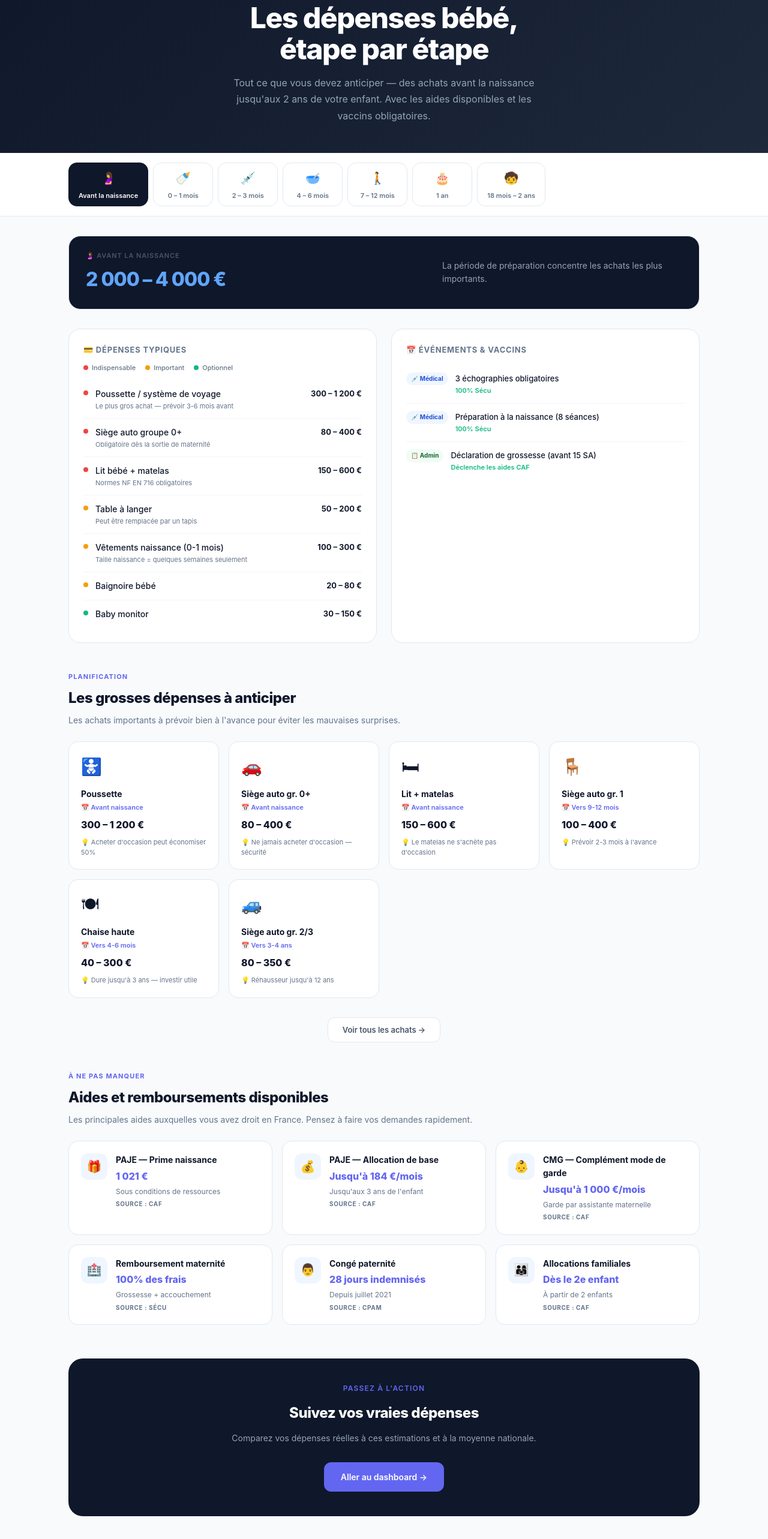
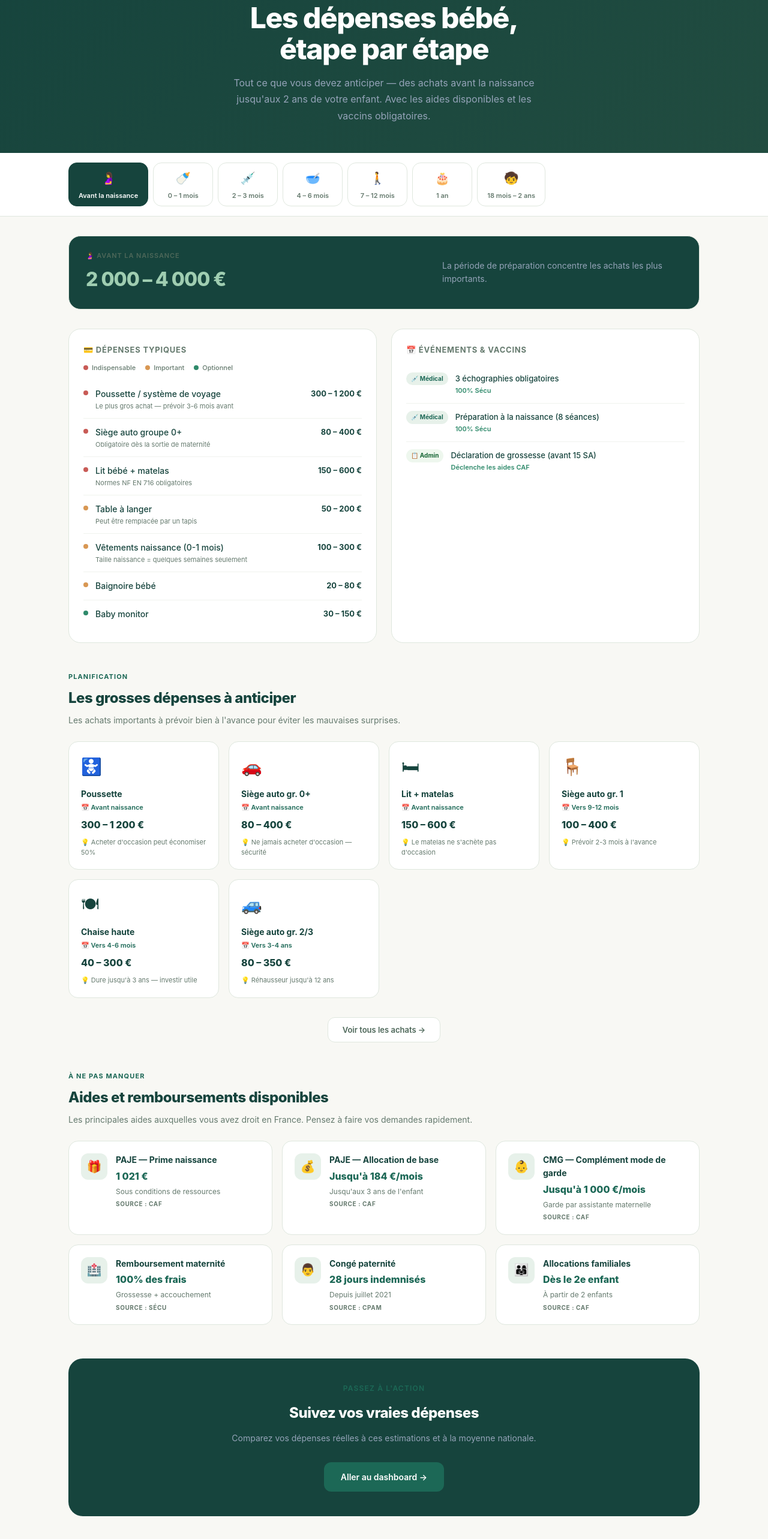
Before and after one commit to ambroiseguyot-del/stackblitz-starters-nzpd1ern, a Next.js app: page /informations in a window 1280 px wide. Shown: the part 186-2752 px from the top of the page at 60% size. Built offline with nearby package versions, Linux system fonts and the light colour scheme; no server answers.

Commit message:
feat(design): harmonize premium layout and visual language

```diff
--- a/app/informations/page.tsx
+++ b/app/informations/page.tsx
@@ -42,7 +42,7 @@ const TIMELINE = [
   },
   {
     id: 'm0', label: '0 – 1 mois', emoji: '🍼', months: 0,
-    budget: '400 – 700 €/mois', color: '#0070F3',
+    budget: '400 – 700 €/mois', color: '#1C6856',
     description: 'Le mois le plus intense en dépenses courantes.',
     depenses: [
       { nom: 'Couches (5-8/jour)', fourchette: '50 – 80 €/mois', priorite: 'haute', note: 'Taille 1 très courte — ne pas sur-stocker' },
@@ -58,7 +58,7 @@ const TIMELINE = [
   },
   {
     id: 'm2', label: '2 – 3 mois', emoji: '💉', months: 2,
-    budget: '350 – 600 €/mois', color: '#0070F3',
+    budget: '350 – 600 €/mois', color: '#1C6856',
     description: 'Les vaccins obligatoires commencent — bien les planifier.',
     depenses: [
       { nom: 'Couches taille 2', fourchette: '45 – 75 €/mois', priorite: 'haute' },
@@ -74,7 +74,7 @@ const TIMELINE = [
   },
   {
     id: 'm4', label: '4 – 6 mois', emoji: '🥣', months: 4,
-    budget: '350 – 550 €/mois', color: '#10B981',
+    budget: '350 – 550 €/mois', color: '#2F8A6B',
     description: 'Début de la diversification alimentaire — nouvelles dépenses à prévoir.',
     depenses: [
       { nom: 'Petits pots / purées maison', fourchette: '40 – 80 €/mois', priorite: 'haute', note: 'Blender mixeur ~30-80€ si fait maison' },
@@ -91,7 +91,7 @@ const TIMELINE = [
   },
   {
     id: 'm9', label: '7 – 12 mois', emoji: '🚶', months: 7,
-    budget: '400 – 650 €/mois', color: '#F59E0B',
+    budget: '400 – 650 €/mois', color: '#D89753',
     description: 'Grande mobilité — sécuriser la maison et prévoir le changement de poussette.',
     depenses: [
       { nom: 'Barrières de sécurité escalier', fourchette: '30 – 80 €', priorite: 'haute', note: 'À prévoir dès les premiers crawls' },
@@ -108,7 +108,7 @@ const TIMELINE = [
   },
   {
     id: 'm12', label: '1 an', emoji: '🎂', months: 12,
-    budget: '350 – 600 €/mois', color: '#EF4444',
+    budget: '350 – 600 €/mois', color: '#C85B56',
     description: 'Cap symbolique — le budget se stabilise mais les postes évoluent.',
     depenses: [
       { nom: 'Lait de croissance (1-3 ans)', fourchette: '40 – 80 €/mois', priorite: 'moyenne' },
@@ -124,7 +124,7 @@ const TIMELINE = [
   },
   {
     id: 'm18', label: '18 mois – 2 ans', emoji: '🧒', months: 18,
-    budget: '300 – 500 €/mois', color: '#6366F1',
+    budget: '300 – 500 €/mois', color: '#1C6856',
     description: "Autonomie croissante — préparer l'entrée à la crèche et l'apprentissage.",
     depenses: [
       { nom: 'Apprentissage de la propreté (pot, culottes)', fourchette: '20 – 50 €', priorite: 'moyenne', note: 'En moyenne vers 24-30 mois' },
@@ -170,30 +170,30 @@ export default function InformationsPage() {
   const [showAll, setShowAll] = useState(false);
 
   const cv = useMemo(() => ({
-    bg:           isDark ? '#0B0E14' : '#F8FAFC',
+    bg:           isDark ? '#0B0E14' : '#F8F8F4',
     card:         isDark ? '#161B26' : '#FFFFFF',
-    border:       isDark ? '#2D364D' : '#E2E8F0',
-    borderFaint:  isDark ? '#1E293B' : '#F1F5F9',
-    text:         isDark ? '#F1F5F9' : '#0F172A',
-    textMuted:    isDark ? '#94A3B8' : '#64748B',
-    textSub:      isDark ? '#CBD5E1' : '#475569',
-    accentBg:     isDark ? '#1E2D4A' : '#EFF6FF',
+    border:       isDark ? '#2D364D' : '#DFE7DE',
+    borderFaint:  isDark ? '#214C40' : '#F0F3EE',
+    text:         isDark ? '#F0F3EE' : '#16443D',
+    textMuted:    isDark ? '#94A3B8' : '#657A6E',
+    textSub:      isDark ? '#B9D0BF' : '#4D6759',
+    accentBg:     isDark ? '#1E2D4A' : '#E7F1EA',
     selectorBg:   isDark ? 'rgba(22,27,38,0.95)' : 'rgba(255,255,255,0.95)',
     stageBtnBg:   isDark ? '#161B26' : '#FFFFFF',
-    stageBtnActive: isDark ? '#F1F5F9' : '#0F172A',
-    stageBtnActiveBg: isDark ? '#374151' : '#0F172A',
-    budgetBg:     isDark ? '#161B26' : '#0F172A',
-    budgetText:   '#60A5FA',
-    budgetMuted:  isDark ? '#64748B' : '#475569',
+    stageBtnActive: isDark ? '#F0F3EE' : '#16443D',
+    stageBtnActiveBg: isDark ? '#3D5648' : '#16443D',
+    budgetBg:     isDark ? '#161B26' : '#16443D',
+    budgetText:   '#9FCDB1',
+    budgetMuted:  isDark ? '#657A6E' : '#4D6759',
     budgetDesc:   isDark ? '#94A3B8' : '#94A3B8',
-    rowHover:     isDark ? '#1E293B' : '#F8FAFC',
-    tagMedBg:     isDark ? '#1E2D4A' : '#EFF6FF',
-    tagMedColor:  isDark ? '#60A5FA' : '#1D4ED8',
-    tagAdmBg:     isDark ? '#0D2218' : '#F0FDF4',
+    rowHover:     isDark ? '#214C40' : '#F8F8F4',
+    tagMedBg:     isDark ? '#1E2D4A' : '#E7F1EA',
+    tagMedColor:  isDark ? '#9FCDB1' : '#1C6856',
+    tagAdmBg:     isDark ? '#0D2218' : '#EEF7EE',
     tagAdmColor:  isDark ? '#34D399' : '#166534',
-    grosseHover:  isDark ? '#1E293B' : 'rgba(0,0,0,0)',
-    aideBg:       isDark ? '#1E2D4A' : '#EFF6FF',
-    ctaBg:        isDark ? '#161B26' : '#0F172A',
+    grosseHover:  isDark ? '#214C40' : 'rgba(0,0,0,0)',
+    aideBg:       isDark ? '#1E2D4A' : '#E7F1EA',
+    ctaBg:        isDark ? '#161B26' : '#16443D',
     ctaBorder:    isDark ? '#2D364D' : 'transparent',
   }), [isDark]);
 
@@ -203,7 +203,7 @@ export default function InformationsPage() {
   );
 
   const dotColor = (p: string) =>
-    p === 'haute' ? '#EF4444' : p === 'moyenne' ? '#F59E0B' : '#10B981';
+    p === 'haute' ? '#C85B56' : p === 'moyenne' ? '#D89753' : '#2F8A6B';
 
   return (
     <div style={{ minHeight: '100vh', background: cv.bg, fontFamily: FONT, color: cv.text }}>
@@ -221,7 +221,7 @@ export default function InformationsPage() {
       `}</style>
 
       {/* ── HERO ── */}
-      <div style={{ background: 'linear-gradient(135deg, #0F172A 0%, #1E293B 100%)', padding: '60px 24px 48px', textAlign: 'center' }}>
+      <div style={{ background: 'linear-gradient(135deg, #16443D 0%, #214C40 100%)', padding: '60px 24px 48px', textAlign: 'center' }}>
         <div style={{
           display: 'inline-flex', alignItems: 'center', gap: 8,
           background: 'rgba(99,102,241,0.15)', color: '#A5B4FC',
@@ -252,8 +252,8 @@ export default function InformationsPage() {
               style={{
                 display: 'flex', flexDirection: 'column', alignItems: 'center', gap: 6,
                 padding: '10px 16px', borderRadius: 14,
-                border: `1.5px solid ${selectedId === stage.id ? (isDark ? '#6366F1' : '#0F172A') : cv.border}`,
-                background: selectedId === stage.id ? (isDark ? '#374151' : '#0F172A') : cv.stageBtnBg,
+                border: `1.5px solid ${selectedId === stage.id ? (isDark ? '#1C6856' : '#16443D') : cv.border}`,
+                background: selectedId === stage.id ? (isDark ? '#3D5648' : '#16443D') : cv.stageBtnBg,
                 color: selectedId === stage.id ? 'white' : cv.textMuted,
                 cursor: 'pointer', whiteSpace: 'nowrap', flexShrink: 0,
                 transition: 'all 0.15s', minWidth: 100,
@@ -298,9 +298,9 @@ export default function InformationsPage() {
             </p>
             <div style={{ display: 'flex', gap: 16, flexWrap: 'wrap', marginBottom: 12 }}>
               {[
-                { label: 'Indispensable', color: '#EF4444' },
-                { label: 'Important', color: '#F59E0B' },
-                { label: 'Optionnel', color: '#10B981' },
+                { label: 'Indispensable', color: '#C85B56' },
+                { label: 'Important', color: '#D89753' },
+                { label: 'Optionnel', color: '#2F8A6B' },
               ].map(({ label, color }) => (
                 <div key={label} style={{ display: 'flex', alignItems: 'center', gap: 6, fontSize: 11, color: cv.textMuted, fontWeight: 500 }}>
                   <div style={{ width: 8, height: 8, borderRadius: '50%', background: color, flexShrink: 0 }} />
@@ -343,7 +343,7 @@ export default function InformationsPage() {
                 </span>
                 <div>
                   <p style={{ fontSize: 13, fontWeight: 500, color: cv.text, margin: '0 0 2px' }}>{e.nom}</p>
-                  <p style={{ fontSize: 11, color: '#10B981', fontWeight: 600, margin: 0 }}>{e.remboursement}</p>
+                  <p style={{ fontSize: 11, color: '#2F8A6B', fontWeight: 600, margin: 0 }}>{e.remboursement}</p>
                 </div>
               </div>
             ))}
@@ -352,7 +352,7 @@ export default function InformationsPage() {
 
         {/* ── GROSSES DÉPENSES ── */}
         <div style={{ margin: '48px 0 24px' }}>
-          <p style={{ fontSize: 11, fontWeight: 700, letterSpacing: '0.1em', textTransform: 'uppercase', color: '#6366F1', margin: '0 0 8px' }}>Planification</p>
+          <p style={{ fontSize: 11, fontWeight: 700, letterSpacing: '0.1em', textTransform: 'uppercase', color: '#1C6856', margin: '0 0 8px' }}>Planification</p>
           <h2 style={{ fontSize: '1.5rem', fontWeight: 800, color: cv.text, letterSpacing: '-0.5px', margin: '0 0 8px' }}>Les grosses dépenses à anticiper</h2>
           <p style={{ fontSize: 14, color: cv.textMuted, margin: 0, lineHeight: 1.6 }}>Les achats importants à prévoir bien à l'avance pour éviter les mauvaises surprises.</p>
         </div>
@@ -368,7 +368,7 @@ export default function InformationsPage() {
             >
               <span style={{ fontSize: 28, marginBottom: 12, display: 'block' }}>{g.emoji}</span>
               <p style={{ fontSize: 14, fontWeight: 700, color: cv.text, margin: '0 0 4px' }}>{g.nom}</p>
-              <p style={{ fontSize: 11, color: '#6366F1', fontWeight: 600, margin: '0 0 8px' }}>📅 {g.quand}</p>
+              <p style={{ fontSize: 11, color: '#1C6856', fontWeight: 600, margin: '0 0 8px' }}>📅 {g.quand}</p>
               <p style={{ fontSize: 16, fontWeight: 800, color: cv.text, margin: '0 0 8px' }}>{g.fourchette}</p>
               <p style={{ fontSize: 11, color: cv.textMuted, lineHeight: 1.5, margin: 0 }}>💡 {g.conseil}</p>
             </div>
@@ -394,7 +394,7 @@ export default function InformationsPage() {
 
         {/* ── AIDES ── */}
         <div style={{ margin: '48px 0 24px' }}>
-          <p style={{ fontSize: 11, fontWeight: 700, letterSpacing: '0.1em', textTransform: 'uppercase', color: '#6366F1', margin: '0 0 8px' }}>À ne pas manquer</p>
+          <p style={{ fontSize: 11, fontWeight: 700, letterSpacing: '0.1em', textTransform: 'uppercase', color: '#1C6856', margin: '0 0 8px' }}>À ne pas manquer</p>
           <h2 style={{ fontSize: '1.5rem', fontWeight: 800, color: cv.text, letterSpacing: '-0.5px', margin: '0 0 8px' }}>Aides et remboursements disponibles</h2>
           <p style={{ fontSize: 14, color: cv.textMuted, margin: 0, lineHeight: 1.6 }}>Les principales aides auxquelles vous avez droit en France. Pensez à faire vos demandes rapidement.</p>
         </div>
@@ -411,7 +411,7 @@ export default function InformationsPage() {
               }}>{a.emoji}</div>
               <div>
                 <p style={{ fontSize: 14, fontWeight: 700, color: cv.text, margin: '0 0 4px' }}>{a.nom}</p>
-                <p style={{ fontSize: 16, fontWeight: 800, color: '#6366F1', margin: '0 0 4px' }}>{a.montant}</p>
+                <p style={{ fontSize: 16, fontWeight: 800, color: '#1C6856', margin: '0 0 4px' }}>{a.montant}</p>
                 <p style={{ fontSize: 12, color: cv.textMuted, margin: '0 0 4px' }}>{a.condition}</p>
                 <p style={{ fontSize: 10, fontWeight: 700, color: cv.textMuted, textTransform: 'uppercase', letterSpacing: '0.06em', margin: 0 }}>Source : {a.source}</p>
               </div>
@@ -425,7 +425,7 @@ export default function InformationsPage() {
           background: cv.ctaBg, border: `1px solid ${cv.ctaBorder}`,
           borderRadius: 24, textAlign: 'center',
         }}>
-          <p style={{ fontSize: 12, fontWeight: 600, letterSpacing: '0.1em', textTransform: 'uppercase', color: '#6366F1', marginBottom: 12 }}>
+          <p style={{ fontSize: 12, fontWeight: 600, letterSpacing: '0.1em', textTransform: 'uppercase', color: '#1C6856', marginBottom: 12 }}>
             Passez à l'action
           </p>
           <h3 style={{ fontSize: '1.5rem', fontWeight: 800, color: 'white', letterSpacing: '-0.5px', marginBottom: 12 }}>
@@ -436,7 +436,7 @@ export default function InformationsPage() {
           </p>
           <Link href="/app" style={{
             display: 'inline-flex', alignItems: 'center', gap: 8,
-            background: '#6366F1', color: 'white', textDecoration: 'none',
+            background: '#1C6856', color: 'white', textDecoration: 'none',
             padding: '14px 28px', borderRadius: 12, fontSize: 14, fontWeight: 600,
           }}>
             Aller au dashboard →
```
